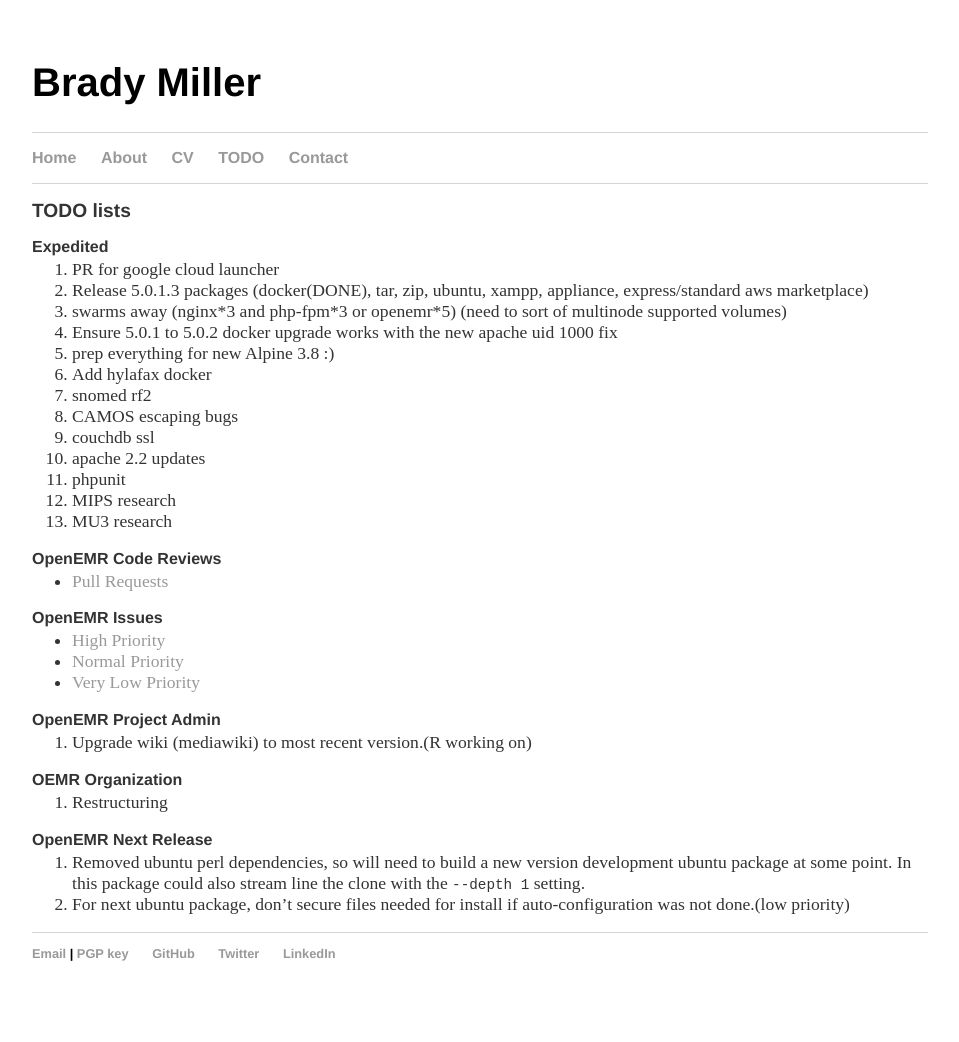
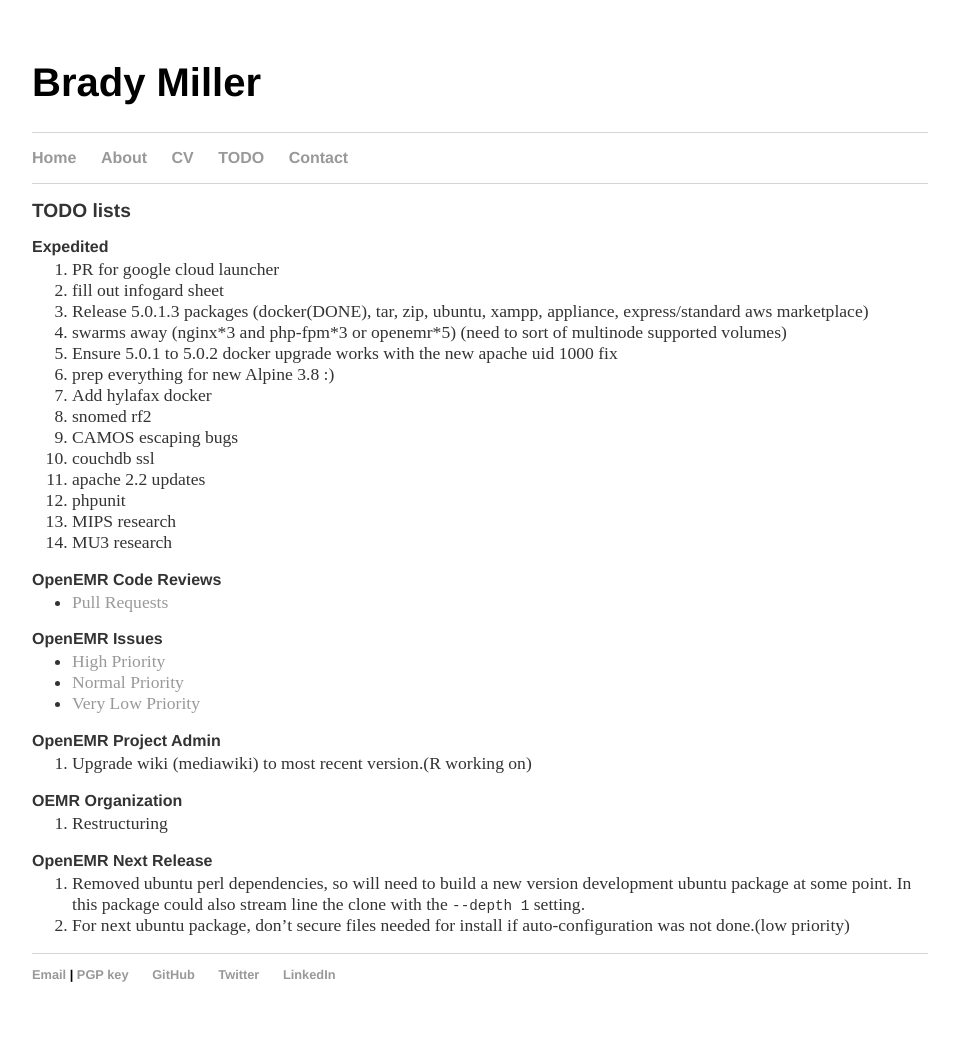
Before and after one commit to bradymiller/bradymiller.github.io, a Jekyll site: the page built from todo/index.md, in a window 1280 px wide. Shown: the whole page, without its empty margins (160-1119 px from the left). Built offline with Jekyll 4.4.1, drawn with Linux system fonts in a browser that asks for light colours; our own code applies the rules of GitHub Pages for plain Markdown files; before the commit the page ends 1021 px from its top, so only the background shows below that.

Commit message:
Update index.md

```diff
--- a/todo/index.md
+++ b/todo/index.md
@@ -5,6 +5,7 @@
 
 ### Expedited
 1. PR for google cloud launcher
+1. fill out infogard sheet
 1. Release 5.0.1.3 packages (docker(DONE), tar, zip, ubuntu, xampp, appliance, express/standard aws marketplace)
 1. swarms away (nginx\*3 and php-fpm\*3 or openemr\*5) (need to sort of multinode supported volumes)
 1. Ensure 5.0.1 to 5.0.2 docker upgrade works with the new apache uid 1000 fix
```
